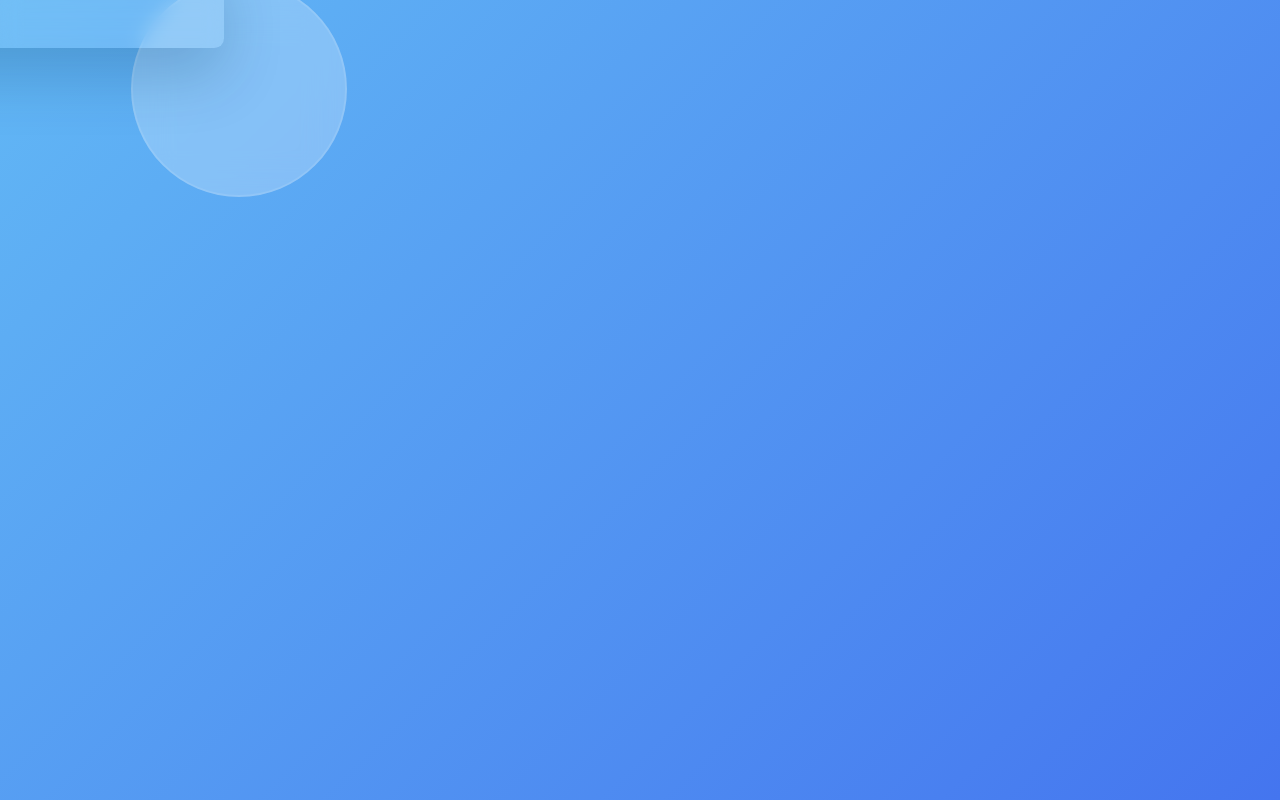
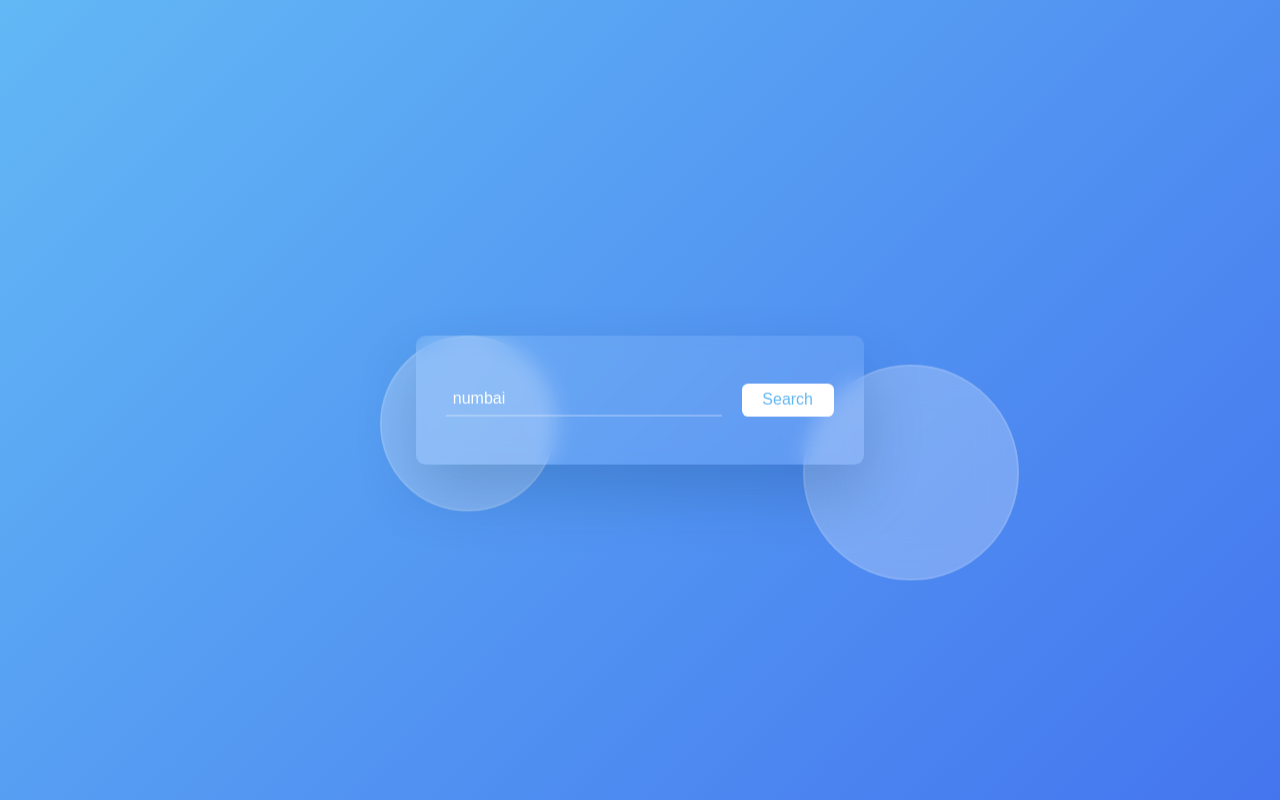
Before and after one commit to ihlasMert/weather-app-API, a plain HTML site: page index.html in a window 1280 px wide. Drawn offline with Linux system fonts and the light colour scheme.

Commit message:
added html and css file startet to creat js file

```diff
--- a/index.html
+++ b/index.html
@@ -8,14 +8,25 @@
     <title>Document</title>
   </head>
   <body>
-
-<div class="wrapper">
-    <div class="shape shape-1"></div>
-    <div class="shape shape-2"></div>
-    <div class="container"></div>
-</div>
+    <div class="wrapper">
+      <div class="shape shape-1"></div>
+      <div class="shape shape-2"></div>
+      <div class="container">
+        <div class="search-container">
+          <input
+            type="text"
+            placeholder="Enter a city name"
+            id="city"
+            value="numbai"
+          />
+          <button id="search-btn">Search</button>
+        </div>
+        <div id="result"></div>
+      </div>
+    </div>
 
     <!-- script -->
+    <script src="key.js"></script>
     <script src="./main.js"></script>
   </body>
 </html>
--- /dev/null
+++ b/key.js
@@ -0,0 +1,3 @@
+//Assign the copied API key to the "key variable"
+
+key = "";
--- a/main.js
+++ b/main.js
@@ -0,0 +1,11 @@
+let result = document.getElementById("result");
+let searchBtn = document.getElementById("search-btn");
+let cityRef = document.getElementById("city");
+
+//Function to fetch
+let getWeather = () => {
+    let cityValue = cityRef.value;
+    //IF Input field is empty
+  let url = `https://api.openweathermap.org/data/2.5/weather?q={city name}&appid={API key}&units=metric`;
+};
+window.addEventListener("load", getWeather);
--- a/style.css
+++ b/style.css
@@ -18,15 +18,16 @@ body {
   height: 100vh;
   background: linear-gradient(135deg, var(--blue-1), var(--blue-2));
 }
-.wrapper{
+.wrapper {
   font-size: 16px;
   width: 90vw;
   max-width: 28em;
   position: absolute;
   transform: translate(-50%, -50%);
-
+  top: 50%;
+  left: 50%;
 }
-.container{
+.container {
   width: 100%;
   background: var(--trasp-white-2);
   backdrop-filter: blur(10px);
@@ -34,18 +35,57 @@ body {
   border-radius: 0.6em;
   box-shadow: 0 1.8em 3.7em var(--shadow);
   text-align: center;
-
 }
-.shape-1{
+.shape {
   position: absolute;
   background-color: var(--trasp-white-1);
   backdrop-filter: blur(1.2em);
   border: 2px solid var(--trasp-white-2);
   border-radius: 50%;
 }
-.shape-1{
+.shape-1 {
   height: 13.5em;
   width: 13.5em;
-    right: -7.7em;
+  right: -9.7em;
   top: 1.8em;
 }
+.shape-2 {
+  height: 11em;
+  width: 11em;
+  right: -3.7em;
+  left: -2.23em;
+}
+
+.search-container {
+  font-size: 1em;
+  display: grid;
+  grid-template-columns: 9fr 3fr;
+  gap: 1.23em;
+}
+.search-container input,
+.search-container button{
+  outline: none;
+  font-size: 1em;
+  border: none;
+
+}
+.search-container input{
+  padding: 0.4em;
+  background-color: transparent;
+  border-bottom: 2px solid var(--trasp-white-1);
+  color: var(--white);
+  font-size: 300;
+}
+
+.search-container input::placeholder{
+  color: var(--off-white);
+
+}
+.search-container input:focus{
+  border-color: var(--white);
+}
+.search-container button{
+  color: var(--blue-1);
+  background-color: var(--white);
+  border-radius: 0.4em;
+}
```
Lines whose indentation alone changed are shown as unchanged.
